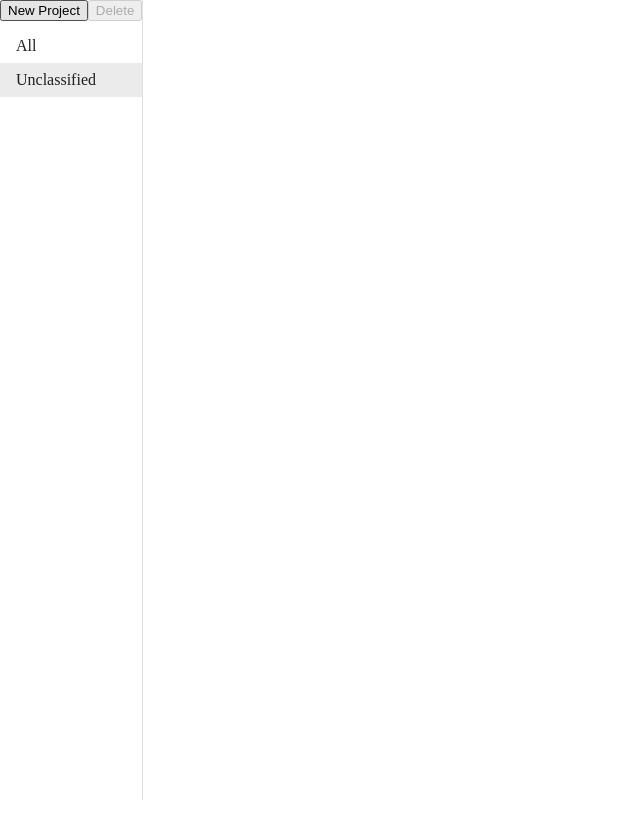
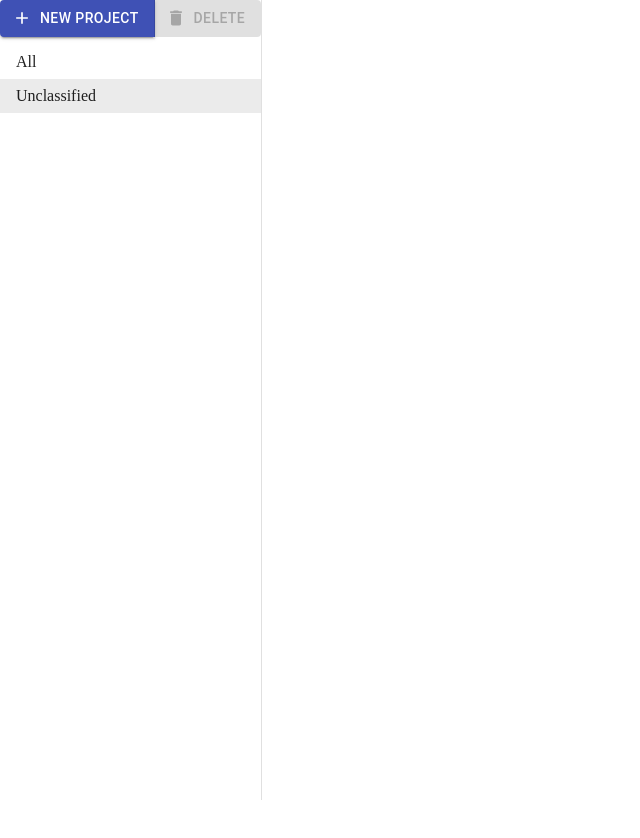
Before and after one commit to arkch99/task-app, a React (Create React App) app: page / in a window 1280 px wide. Shown: the top 838 px of the page, without its empty margins (0-640 px from the left). Built offline with nearby package versions, Linux system fonts and the light colour scheme.

Commit message:
Fully use material components in project pane

```diff
--- a/package.json
+++ b/package.json
@@ -4,6 +4,7 @@
   "private": true,
   "dependencies": {
     "@material-ui/core": "^4.11.4",
+    "@material-ui/icons": "^4.11.2",
     "@testing-library/jest-dom": "^5.12.0",
     "@testing-library/react": "^11.2.7",
     "@testing-library/user-event": "^12.8.3",
--- a/src/App.js
+++ b/src/App.js
@@ -16,7 +16,7 @@ class App extends Component {
 				{id:"default", name:"Unclassified"}],
 			selectedProj: "default",
 			typedVal: "",
-			delEnabled: true,
+			delEnabled: false,
 			editedTask: "none",
 			editedProject: "none",
 			newProjInput: false
@@ -134,25 +134,26 @@ class App extends Component {
 
 	handleProjSel(event){
 		console.log("Project clicked!");
-		const projId = event.target.id;
+		const projId = event.currentTarget.id;
 		console.log(`Name: ${event.target.textContent}\nid: ${projId}`);
 		this.setState({
 			selectedProj: projId
 		});
 		if(projId === "default" || projId === "all"){ // prevent deletion of unclassified and all
 			this.setState({
-				delEnabled: true
+				delEnabled: false
 			});
 		}
 		else{
 			this.setState({
-				delEnabled: false
+				delEnabled: true
 			});
 		}
 	}
 
 	handleNewProj(event){
-		event.target.disabled = true;
+		// event.currentTarget.disabled = true;
+		// document.getElementById("new-proj-btn").disabled = true;
 		this.setState({
 			newProjInput: true
 		});
@@ -191,17 +192,20 @@ class App extends Component {
 		this.setState({
 			tasks: taskArr,
 			projects: newProjArr,
-			selectedProj: "default"
+			selectedProj: "default",
+			delEnabled: false
 		});
 
 	}
 
 	handleProjEdit(event){
-		const editedProject = event.target.value;
+		const editedProject = event.currentTarget.value;
 		// const mode = {"Save":false, "Edit":true};
-		const btnText = event.target.textContent;
-
-		if(btnText === "Edit"){
+		//const btnText = event.target.textContent;
+		console.log("editedProject: " + editedProject);
+		console.log(event);
+		if(this.state.editedProject === "none")//if(btnText === "Edit")
+		{
 			this.setState({
 				editedProject: editedProject
 			});
--- a/src/components/ProjectItem.js
+++ b/src/components/ProjectItem.js
@@ -1,5 +1,8 @@
 import React, { Component } from 'react';
 import ListItem from '@material-ui/core/ListItem';
+import IconButton from '@material-ui/core/IconButton';
+import EditIcon from '@material-ui/icons/Edit';
+import SaveIcon from '@material-ui/icons/Save';
 // import './projectpane.css';
 
 class ProjectItem extends Component{
@@ -18,14 +21,14 @@ class ProjectItem extends Component{
 
 			{this.props.project.name}
 
-			<button
-				type="button"
+			<IconButton
 				value={this.props.project.id}
+				className="proj-edit-btn"
 				onClick={this.props.edithandler}
 				style={{display:((this.props.project.id === "default" || this.props.project.id === "all")? "none":"block")}}
 			>
-					{editOrSave}
-			</button>
+					{editOrSave === "Edit" ? <EditIcon/> : <SaveIcon/>}
+			</IconButton>
 		</ListItem>);
 	}
 }
--- a/src/components/ProjectPane.js
+++ b/src/components/ProjectPane.js
@@ -1,6 +1,16 @@
 import React, { Component } from 'react';
+
 import ProjectItem from './ProjectItem';
 import List from '@material-ui/core/List';
+
+import Button from '@material-ui/core/Button';
+import IconButton from '@material-ui/core/IconButton';
+import ButtonGroup from '@material-ui/core/ButtonGroup';
+import TextField from '@material-ui/core/TextField';
+
+import DeleteIcon from '@material-ui/icons/Delete';
+import AddIcon from '@material-ui/icons/Add';
+import CheckIcon from '@material-ui/icons/Check';
 // import './projectpane.css';
 
 class ProjectPane extends Component {
@@ -18,26 +28,45 @@ class ProjectPane extends Component {
 			<div className="side-pane">
 
 				<div className="proj-controls-wrapper">
-					<div className="proj-btns">
-						<button
-							type="button"
+					<ButtonGroup className="proj-btns">
+						<Button
+							variant="contained"
+							color="primary"
+							startIcon={<AddIcon/>}
 							id="new-proj-btn"
+							disabled={this.props.newProjInput}
 							onClick={this.props.newprojhandler}
 						>
 							New Project
-						</button>
+						</Button>
 
-						<button type="button"
+						<Button
+							variant="contained"
+							color="secondary"
+							startIcon={<DeleteIcon/>}
 							id="del-proj-btn"
-							disabled={this.props.delEnabled}
+							disabled={!this.props.delEnabled}
 							onClick={this.props.projdelhandler}>
 								Delete
-						</button>
-					</div>
+						</Button>
+					</ButtonGroup>
 					<div className="proj-input-wrapper" style={{display:this.props.newProjInput ? "block" : "none"}}>
 						<form onSubmit={this.props.newprojsubmithandler} >
-							<input type="text" name="proj-name" id="proj-name-input"/>
-							<button type="submit" id="proj-submit-btn">Submit</button>
+
+							<TextField
+								type="text"
+								id="proj-name-input"
+								color="secondary"
+								placeholder="Project name"
+								required={true}
+								variant="outlined"
+							/>
+							<IconButton
+								type="submit"
+								id="proj-submit-btn"
+							>
+								<CheckIcon/>
+							</IconButton>
 						</form>
 					</div>
 				</div>
```
Also changed, not shown: 1 other file (tests, documents, lock files or other folders).
